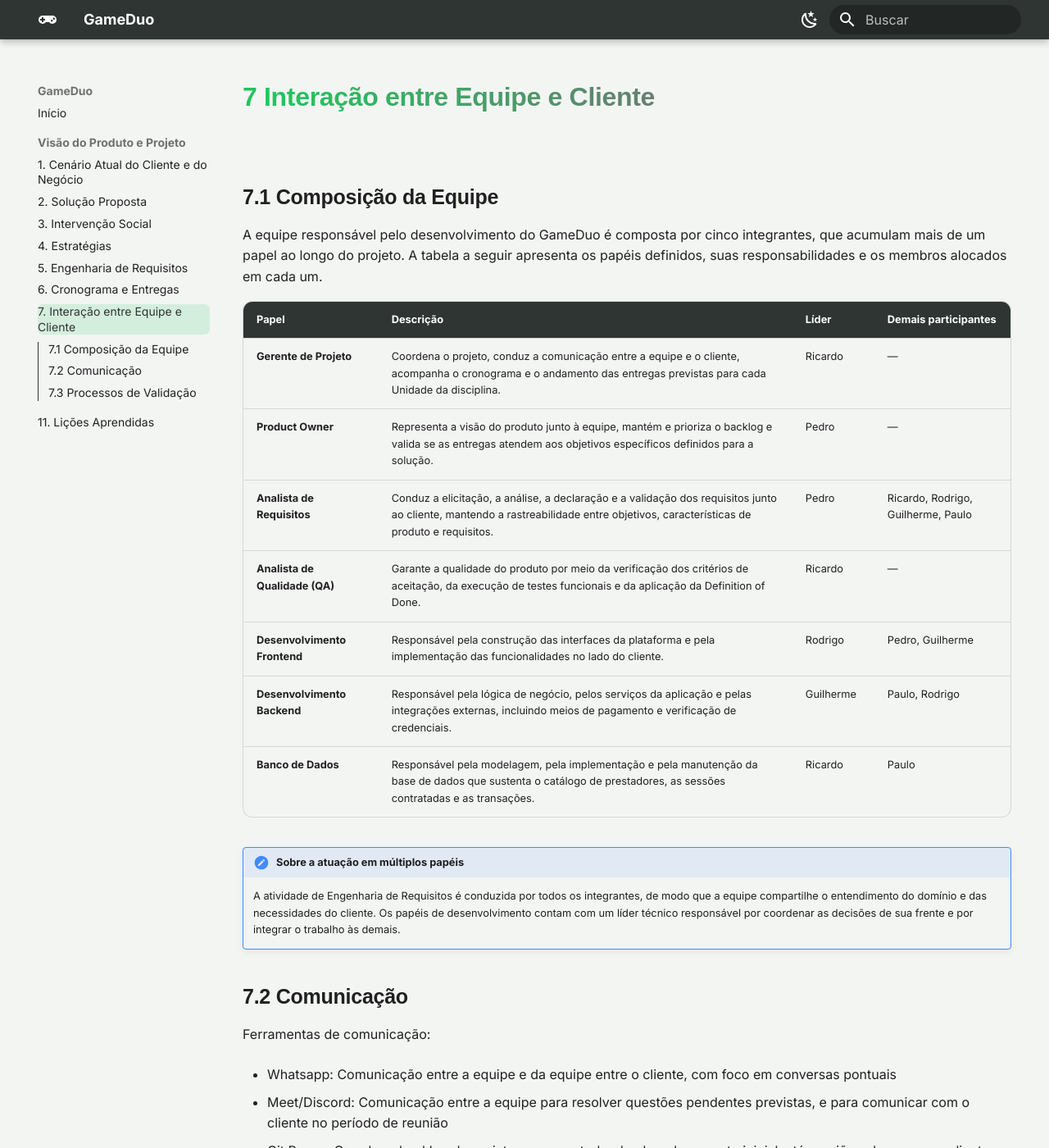
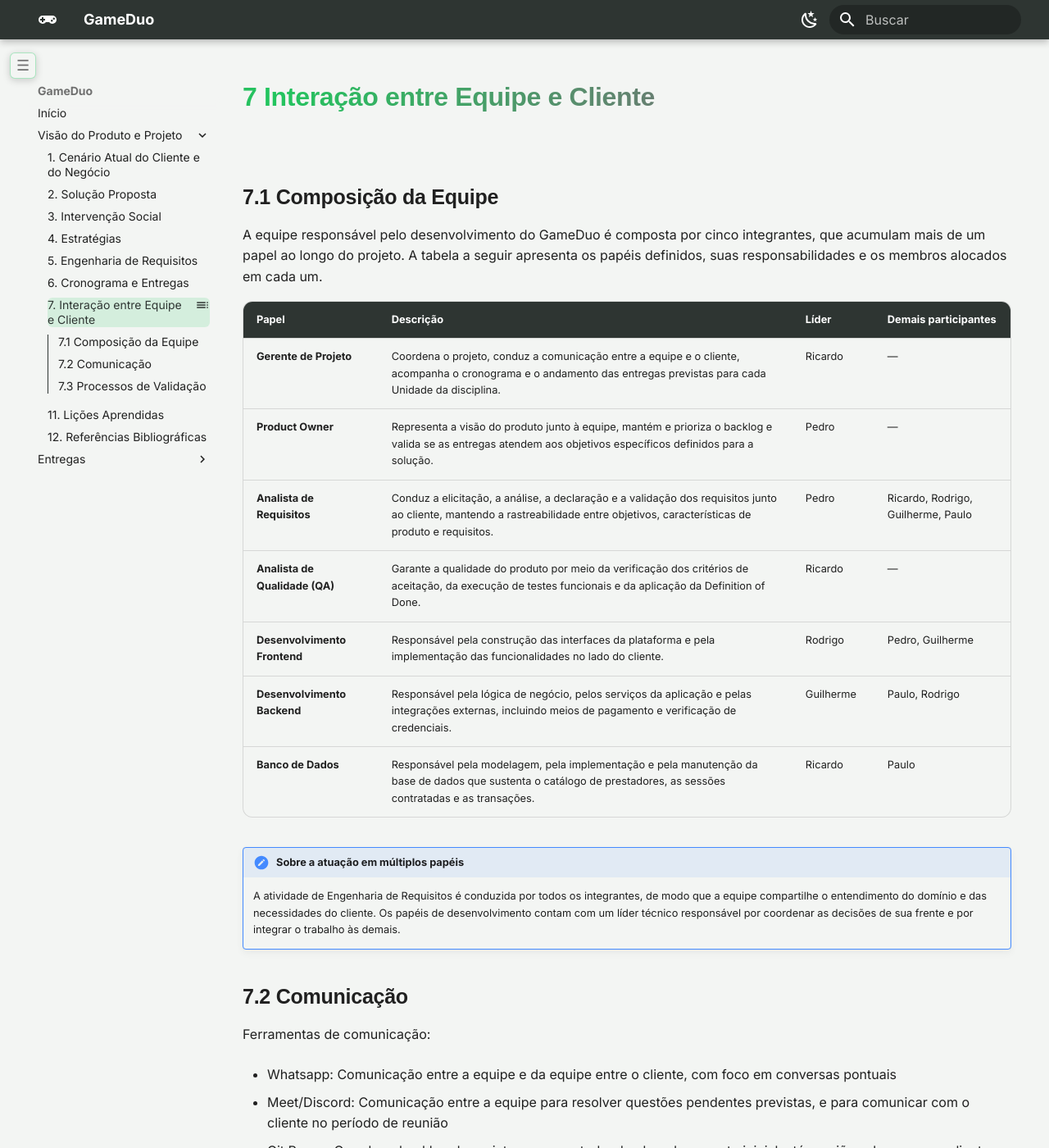
Before and after one commit to mdsreq-fga-unb/REQ-2026.2-T02-GameDuo, an MkDocs documentation site: the page built from docs/visao-produto/interacao-equipe.md, in a window 1280 px wide and 1400 px high. Shown: the whole window at 82% size. Built offline with MkDocs 1.6.1 and Material for MkDocs 9.7.7, drawn with Linux system fonts in a browser that asks for light colours.

Commit message:
docs: implementa botão de sidebar e ajusta nav com novas secoes

```diff
--- /dev/null
+++ b/docs/javascripts/sidebar-toggle.js
@@ -0,0 +1,52 @@
+(function () {
+  var KEY = "gd-nav-collapsed";
+
+  function stored() {
+    try {
+      return localStorage.getItem(KEY) === "1";
+    } catch (e) {
+      return false;
+    }
+  }
+
+  function apply(collapsed, persist) {
+    document.body.classList.toggle("gd-nav-collapsed", collapsed);
+
+    var button = document.querySelector(".gd-sidebar-btn");
+    if (button) {
+      var label = collapsed ? "Mostrar o menu lateral" : "Recolher o menu lateral";
+      button.setAttribute("aria-expanded", String(!collapsed));
+      button.setAttribute("aria-label", label);
+      button.setAttribute("title", label);
+    }
+
+    if (persist) {
+      try {
+        localStorage.setItem(KEY, collapsed ? "1" : "0");
+      } catch (e) {}
+    }
+  }
+
+  function init() {
+    if (!document.querySelector(".md-sidebar--primary") || document.querySelector(".gd-sidebar-btn")) {
+      return;
+    }
+
+    var button = document.createElement("button");
+    button.type = "button";
+    button.className = "gd-sidebar-btn";
+    button.textContent = "\u2630";
+    button.addEventListener("click", function () {
+      apply(!document.body.classList.contains("gd-nav-collapsed"), true);
+    });
+
+    document.body.appendChild(button);
+    apply(stored(), false);
+  }
+
+  if (document.readyState === "loading") {
+    document.addEventListener("DOMContentLoaded", init);
+  } else {
+    init();
+  }
+})();
--- a/docs/stylesheets/extra.css
+++ b/docs/stylesheets/extra.css
@@ -211,3 +211,61 @@
   font-size: .72rem;
   color: var(--md-accent-fg-color);
 }
+
+@media screen and (min-width: 76.25em) {
+  #__toc ~ .md-nav__link[for="__toc"] {
+    display: flex;
+    cursor: pointer;
+  }
+
+  #__toc ~ .md-nav__link[for="__toc"] .md-icon::after {
+    content: "";
+  }
+
+  #__toc ~ .md-nav__link[for="__toc"] + .md-nav__link {
+    display: none;
+  }
+
+  #__toc:checked ~ .md-nav--secondary {
+    display: none;
+  }
+}
+
+.gd-sidebar-btn {
+  display: none;
+}
+
+@media screen and (min-width: 76.25em) {
+  .gd-sidebar-btn {
+    position: fixed;
+    top: calc(var(--md-header-height, 2.4rem) + .8rem);
+    left: .6rem;
+    z-index: 5;
+    display: inline-flex;
+    align-items: center;
+    justify-content: center;
+    width: 1.6rem;
+    height: 1.6rem;
+    padding: 0;
+    background-color: var(--md-default-bg-color);
+    color: var(--md-default-fg-color--light);
+    border: 1px solid rgba(34, 197, 94, 0.35);
+    border-radius: 6px;
+    box-shadow: 0 2px 10px rgba(0, 0, 0, 0.18);
+    cursor: pointer;
+    font-family: inherit;
+    font-size: .9rem;
+    line-height: 1;
+    transition: background-color .2s ease, color .2s ease, border-color .2s ease;
+  }
+
+  .gd-sidebar-btn:hover {
+    background-color: rgba(34, 197, 94, 0.14);
+    color: var(--md-accent-fg-color);
+    border-color: var(--md-accent-fg-color);
+  }
+
+  body.gd-nav-collapsed .md-sidebar--primary {
+    display: none;
+  }
+}
--- a/mkdocs.yml
+++ b/mkdocs.yml
@@ -26,8 +26,6 @@
     text: Inter
     code: Fira Code
   features:
-    - navigation.sections
-    - navigation.expand
     - navigation.indexes
     - navigation.top
     - toc.integrate
@@ -62,6 +60,9 @@
 extra_css:
   - stylesheets/extra.css
 
+extra_javascript:
+  - javascripts/sidebar-toggle.js
+
 nav:
   - Início: index.md
   - Visão do Produto e Projeto:
@@ -73,3 +74,6 @@
       - "6. Cronograma e Entregas": visao-produto/cronograma-entregas.md
       - "7. Interação entre Equipe e Cliente": visao-produto/interacao-equipe.md
       - "11. Lições Aprendidas": visao-produto/licoes-aprendidas.md
+      - "12. Referências Bibliográficas": visao-produto/referencias.md
+  - Entregas:
+      - "Unidade 1": entregas/unidade-1.md
```
